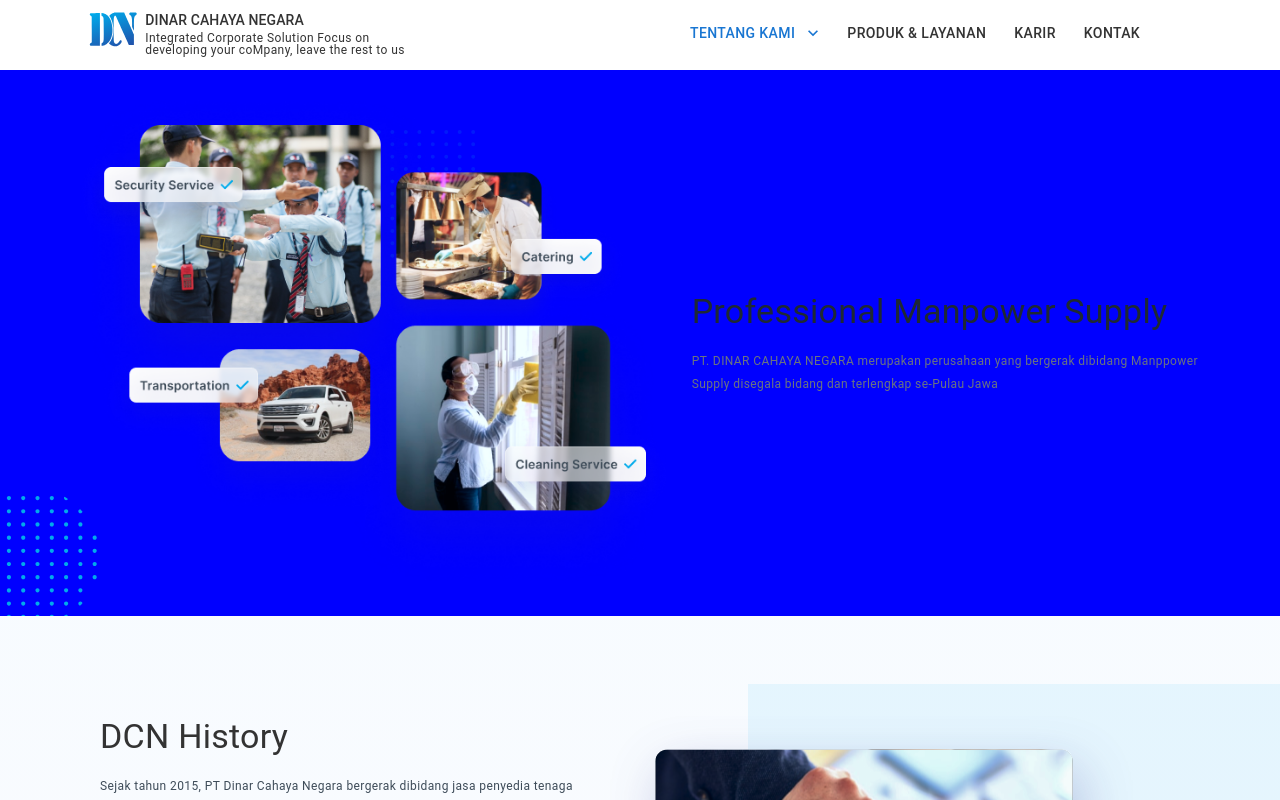
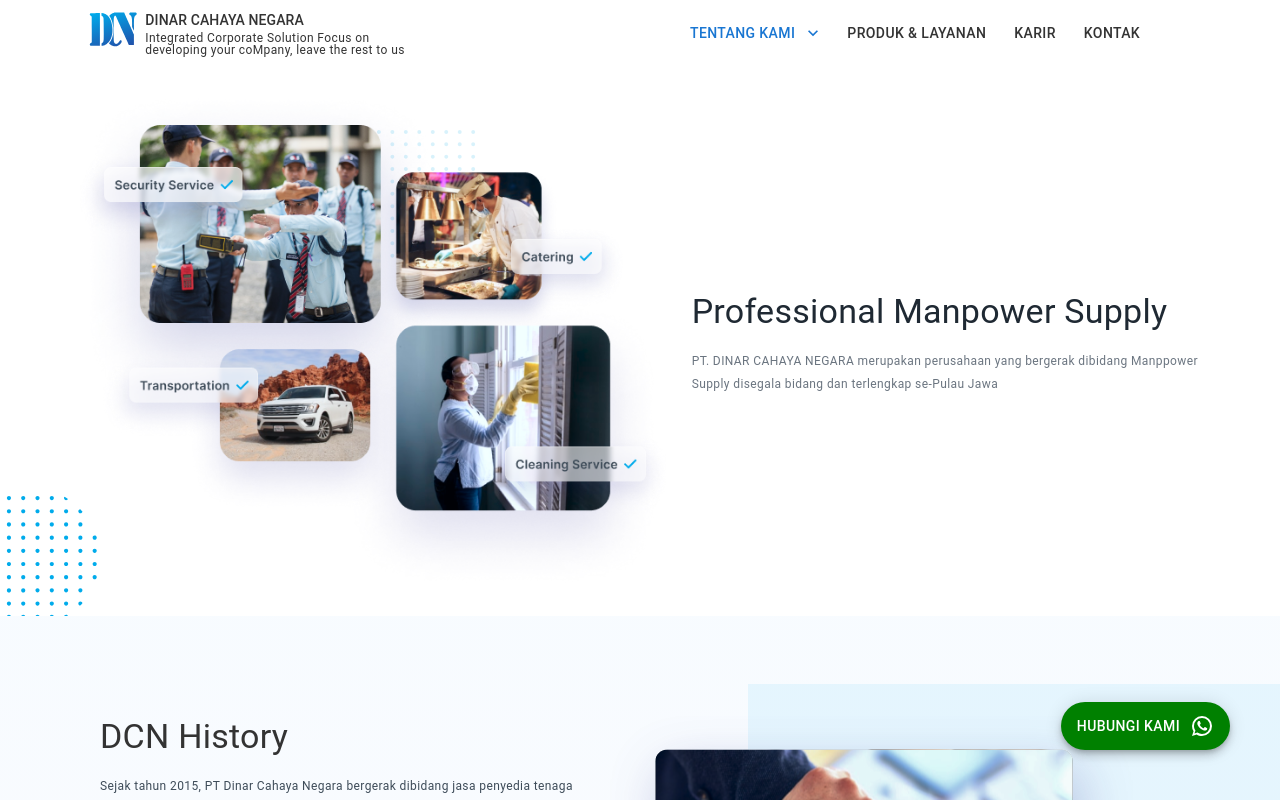
Before and after one commit to akmaludinakbar/dcn_web, a Next.js app: page / in a window 1280 px wide. Shown: the top 800 px of the page. Built offline with nearby package versions, Linux system fonts and the light colour scheme.

Commit message:
update fab

```diff
--- a/comps/Footer.js
+++ b/comps/Footer.js
@@ -55,7 +55,25 @@
         </Grid>{" "}
         <Grid item>
           <Typography textAlign={"start"} variant={variant}>
-            0813-2747-1506
+            0285-391858
+          </Typography>
+        </Grid>
+      </Grid>
+      <Grid
+        item
+        container
+        direction={"column"}
+        justifyContent="flex-start"
+        alignItems="flex-start"
+      >
+        <Grid item>
+          <Typography textAlign={"start"} className={styles.b_tittle}>
+            whatsapp
+          </Typography>
+        </Grid>{" "}
+        <Grid item>
+          <Typography textAlign={"start"} variant={variant}>
+            083861757102
           </Typography>
         </Grid>
       </Grid>
--- a/comps/Layout.js
+++ b/comps/Layout.js
@@ -3,10 +3,11 @@
 import { Hidden } from "@mui/material";
 import NavbarMobile from "./NavbarMobile";
 import * as React from "react";
-
+import Fab from "@mui/material/Fab";
+import WhatsAppIcon from "@mui/icons-material/WhatsApp";
 const Layout = ({ children }) => {
   return (
-    <div className="content">
+    <div className="content" style={{ position: "relative" }}>
       {children}
       <Hidden smDown={true}>
         <Navbar />
@@ -15,6 +16,19 @@
         <NavbarMobile />
       </Hidden>
       <Footer />
+      <div style={{ position: "fixed", bottom: 50, zIndex: "99", right: 50 }}>
+        <Fab
+          size="large"
+          variant="extended"
+          id="btnWhatsapp"
+          style={{ backgroundColor: "green", color: "white" }}
+          href="https://api.whatsapp.com/send?phone=083861757102&text="
+          target="_blank"
+        >
+          <Hidden smDown={true}> Hubungi Kami</Hidden>
+          <WhatsAppIcon size="large" style={{ paddingLeft: 10 }}></WhatsAppIcon>
+        </Fab>
+      </div>
     </div>
   );
 };
--- a/comps/module/companyprofile/home.js
+++ b/comps/module/companyprofile/home.js
@@ -17,7 +17,7 @@
             justifyContent: { xs: "flex-start", md: "center" },
             alignItems: { xs: "flex-start", md: "center" },
           }}
-          style={{ marginTop: 70, padding: 20 ,backgroundColor:"blue"}}
+          style={{ marginTop: 70, padding: 20 }}
         >
           <Grid item xs={12} md={6}>
             <Image
--- a/pages/index.js
+++ b/pages/index.js
@@ -7,6 +7,7 @@
 import VisiMisi from "../comps/module/companyprofile/visimisi";
 import Product from "../comps/module/companyprofile/product";
 import Whyus from "../comps/module/companyprofile/whyus";
+import Fab from "@mui/material/Fab";
 import Client from "../comps/module/companyprofile/client";
 import Testimoni from "../comps/module/companyprofile/testimoni";
 import Dokumentasi from "../comps/module/companyprofile/dokumentasi";
@@ -36,6 +37,7 @@
           {/* <Link href="/ninjas/">
           <a className={styles.btn}>See Ninja Listing</a>
         </Link> */}
+
           <Dashboard id="dashboard" />
           <Sejarah id="sejarah" />
           <VisiMisi id="visimisi" />
```
